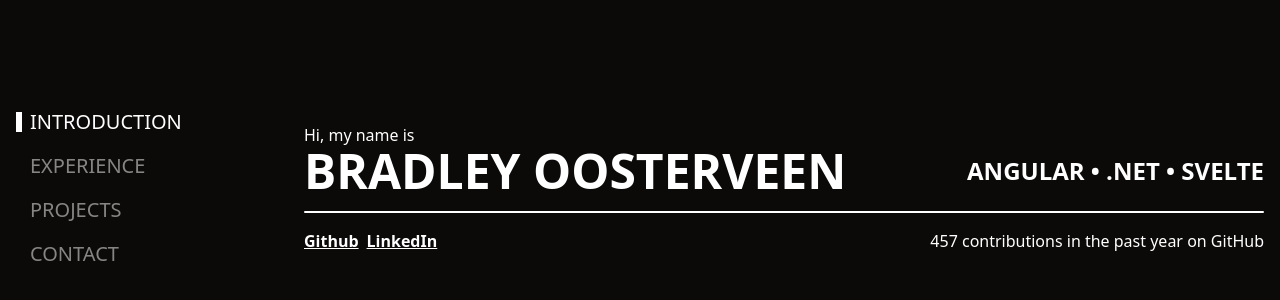
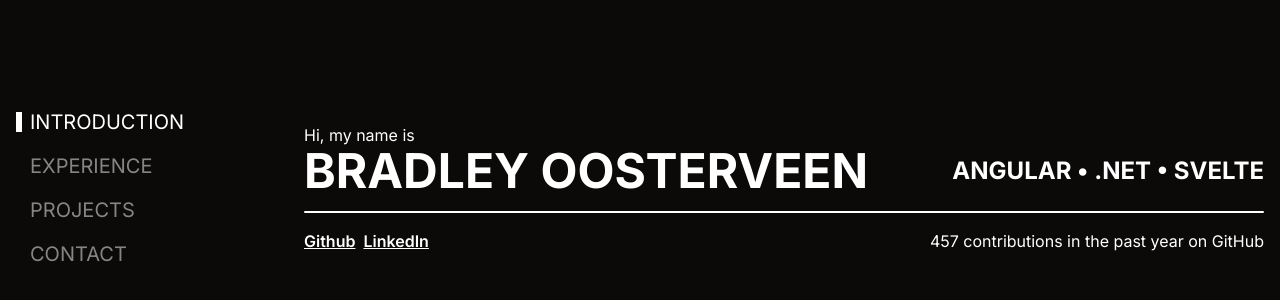
Before and after one commit to bradleyoosterveen/bradleyoosterveen, a SvelteKit app: page / in a window 1280 px wide. Shown: the part 212-512 px from the top of the page. Built offline with nearby package versions, Linux system fonts and the light colour scheme.

Commit message:
Change font to Inter

```diff
--- a/src/app.html
+++ b/src/app.html
@@ -3,6 +3,7 @@
 	<head>
 		<meta charset="utf-8" />
 		<link rel="icon" href="%sveltekit.assets%/favicon.png" />
+		<link rel="stylesheet" href="https://fonts.googleapis.com/css2?family=Inter:wght@400;500;600;700;800&display=swap" />
 		<meta name="viewport" content="width=device-width, initial-scale=1" />
 		%sveltekit.head%
 	</head>
--- a/tailwind.config.js
+++ b/tailwind.config.js
@@ -2,7 +2,11 @@
 export default {
   content: ['./src/**/*.{html,js,svelte,ts}'],
   theme: {
-    extend: {},
+    extend: {
+      fontFamily: {
+        sans: ['Inter', 'sans-serif'],
+      }
+    },
   },
   plugins: [],
 }
```
